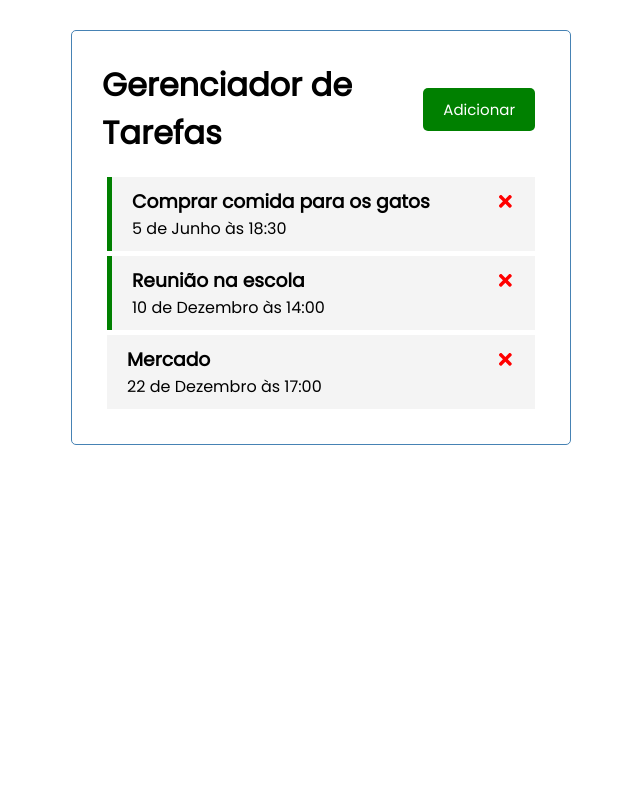
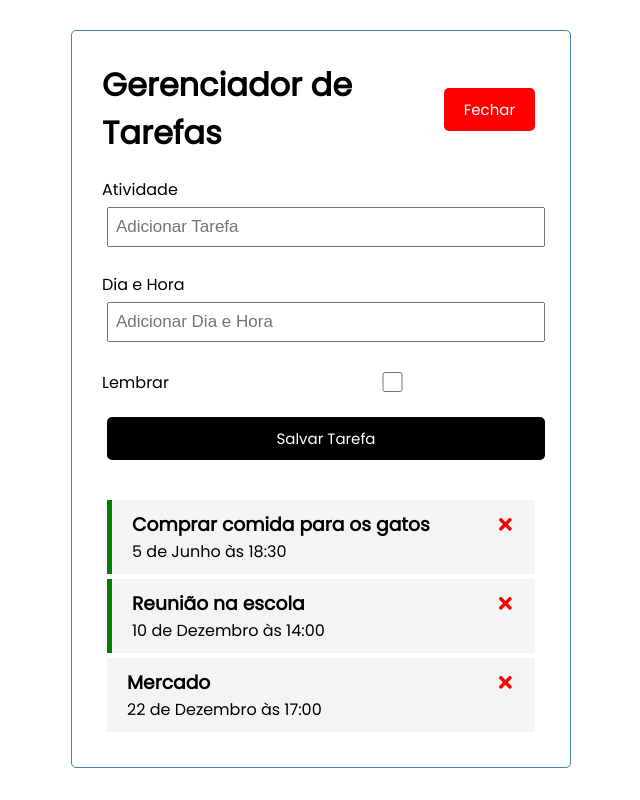
Before and after one commit to LionyxML/react-tarefas, a React (Create React App) app: page / in a window 1280 px wide. Both pictures are taken after a click on the button "Adicionar". Shown: the whole page, without its empty margins (319-959 px from the left). Built offline with nearby package versions, Linux system fonts and the light colour scheme.

Commit message:
+ Methods and States for add a new task as well as show/hide the form.

```diff
--- a/src/App.js
+++ b/src/App.js
@@ -1,9 +1,11 @@
 import { useState } from 'react'
 import Header from './components/Header'
 import Tasks from './components/Tasks'
+import AddTask from './components/AddTask'
 
 function App() {
 
+  const [showAddTask, setShowAddTask] = useState(false);
   const [tasks, setTasks] = useState([
 
       {
@@ -26,6 +28,15 @@
       }
   ])
 
+
+  // Add Tasks
+  const addTask = (task) => {
+    const id = Math.floor(Math.random() * 10000) + 1;
+    console.log(id)
+    const newTask = { id, ...task }
+    setTasks([...tasks, newTask])
+  }
+
   // Delete Task
   const deleteTask = (id) => {
     setTasks(tasks.filter((task) => task.id !== id))
@@ -43,7 +54,8 @@
 
   return (
     <div className="container">
-        <Header />
+        <Header onAdd={() => setShowAddTask(!showAddTask)} showAdd={showAddTask} />
+        { showAddTask && <AddTask onAdd={addTask} /> }
         {tasks.length > 0 ? (
           <Tasks tasks={tasks} onDelete={deleteTask} onToggle={toggleReminder} />
         ) : (
--- /dev/null
+++ b/src/components/AddTask.js
@@ -0,0 +1,41 @@
+import { useState } from 'react'
+
+const AddTask = ({ onAdd }) => {
+  const [text, setText] = useState('')
+  const [day, setDay] = useState('')
+  const [reminder, setReminder] = useState(false)
+  const onSubmit = (e) => {
+    e.preventDefault()
+    if (!text) {
+      alert('Por favor, digite uma tarefa!')
+      return
+    }
+
+    onAdd({ text, day, reminder })
+
+    setText('')
+    setDay('')
+    setReminder(false)
+  }
+
+  return (
+    <form className="add-form" onSubmit={onSubmit}>
+      <div className="form-control">
+        <label>Atividade</label>
+        <input type="text" placeholder="Adicionar Tarefa" value={text} onChange={(e) => setText(e.target.value)} />
+      </div>
+      <div className="form-control">
+        <label>Dia e Hora</label>
+        <input type="text" placeholder="Adicionar Dia e Hora" value={day} onChange={(e) => setDay(e.target.value)} />
+      </div>
+      <div className="form-control form-control-check">
+        <label>Lembrar</label>
+        <input type="checkbox" checked={reminder} value={reminder} onChange={(e) => setReminder(e.currentTarget.checked)} />
+      </div>
+
+      <input type="submit" value="Salvar Tarefa" className="btn btn-block"/>
+    </form>
+  )
+}
+
+export default AddTask
--- a/src/components/Header.js
+++ b/src/components/Header.js
@@ -1,14 +1,15 @@
 import PropTypes from 'prop-types'
 import Button from './Button'
 
-const Header = (props) => {  //Pode desestruturar com {{ title }} e usar {title} direto
-  const onClick = () => {
-    console.log('Click')
-  }
+const Header = ({ title, onAdd, showAdd }) => {
   return (
     <header className="header">
-      <h1>{props.title}</h1>
-      <Button color='green' text='Adicionar' onClick={onClick}/>
+      <h1>{title}</h1>
+      <Button
+        color={showAdd ? 'red' : 'green'}
+        text={showAdd ? 'Fechar' : 'Adicionar'}
+        onClick={onAdd}
+        />
     </header>
   )
 }
```
